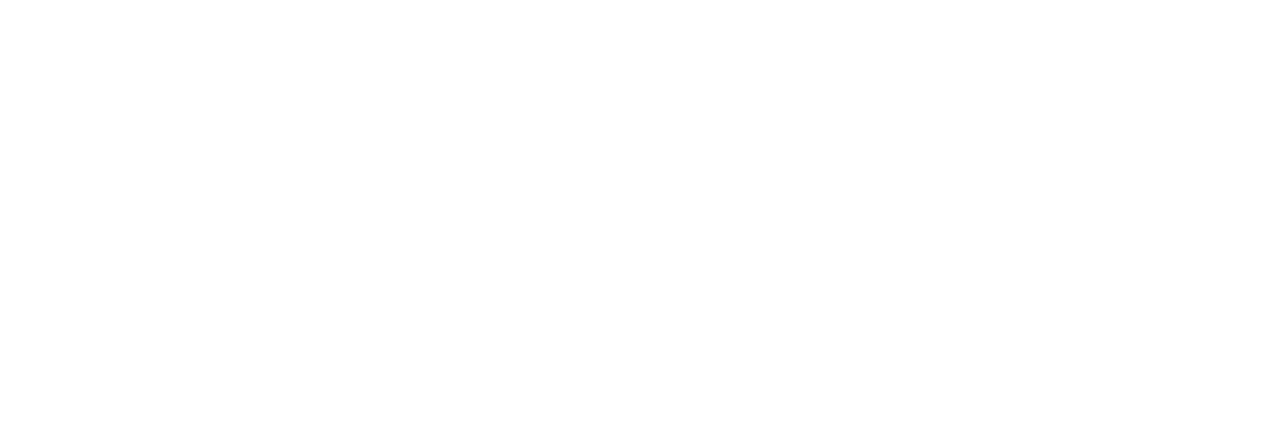
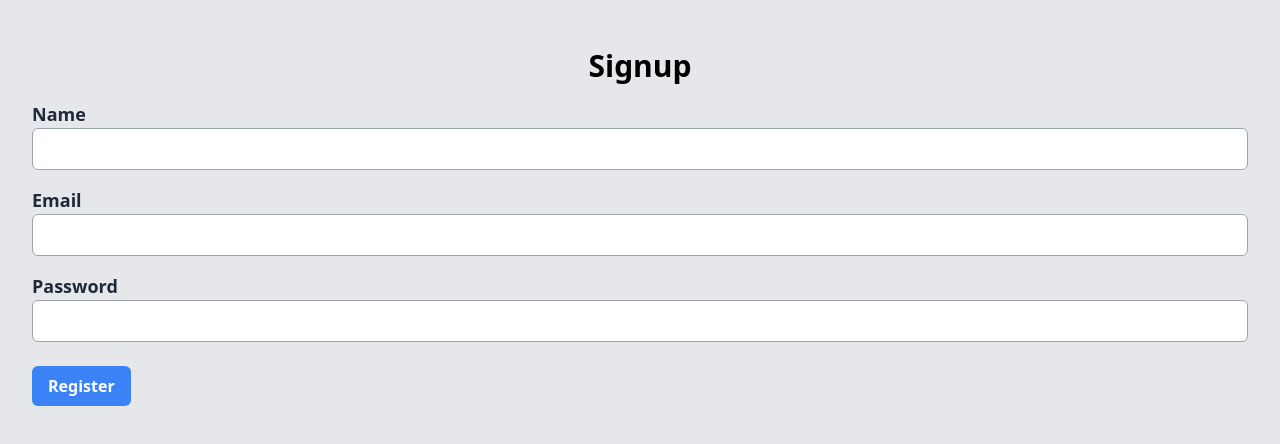
Before and after one commit to ssugam10/SAC_Management_System, a React (Vite) app in the folder frontend/: page /register in a window 1280 px wide. Before the commit this address had no page. Shown: the top 444 px of the page. Built offline with nearby package versions, Linux system fonts and the light colour scheme.

Commit message:
added login and register in frontend

```diff
--- a/frontend/src/App.jsx
+++ b/frontend/src/App.jsx
@@ -7,8 +7,12 @@ import ShowItem from "./pages/ShowItem";
 import EditItem from "./pages/EditItem";
 import DeleteItem from "./pages/DeleteItem";
 import Students from './pages/Students'
+import Register from './pages/Register'
+import Login from "./pages/Login";
 
 const App = () => {
+
+
     return (
         <Routes>
             <Route path="/" element={<Home />} />
@@ -16,7 +20,9 @@ const App = () => {
             <Route path="/items/details/:id" element={<ShowItem />} />
             <Route path="/items/edit/:id" element={<EditItem />} />
             <Route path="/items/delete/:id" element={<DeleteItem />} />
-            <Route path='/books/student/:id' element={<Students/>} />
+            <Route path='/items/student/:id' element={<Students/>} />
+            <Route path='/register' element={<Register />} />
+            <Route path='/login' element={<Login />} />
         </Routes>
     );
 };
--- /dev/null
+++ b/frontend/src/pages/Login.jsx
@@ -0,0 +1,73 @@
+import React from "react";
+import { useState } from "react";
+import axios from "axios";
+import { useNavigate } from "react-router-dom";
+
+const Login = () => {
+  const [email, setEmail] = useState("");
+  const [password, setPassword] = useState("");
+  const navigate = useNavigate()
+
+  const handleLogin  = () => {
+    const data = {
+        email: email,
+        password: password,
+    };
+
+    axios.post(`http://localhost:5555/api/auth/login`,data)
+        .then((user) => {
+            if(user)    console.log("User successfully Logged in!");
+            else navigate('/login');
+
+            console.log("role", user.data.role);
+            if(user.data.role === 'student') navigate(`/items/student/${user.id}`);
+            else if(user.data.role === 'guard') navigate('/');
+            else navigate('/login');
+        })
+        .catch(err => console.log(err));
+  }
+
+  return (
+    <div className="p-8 h-screen bg-gray-200">
+      <h1 className="text-3xl font-bold my-4 text-center">Login</h1>
+
+      <div className="my-4">
+        <label htmlFor="email" className="text-lg font-semibold text-gray-800">
+          Email
+        </label>
+        <input
+          id="email"
+          type="text"
+          value={email}
+          onChange={(e) => setEmail(e.target.value)}
+          className="border border-gray-400 px-4 py-2 w-full rounded-md focus:outline-none focus:border-blue-500"
+        />
+      </div>
+
+      <div className="my-4">
+        <label
+          htmlFor="password"
+          className="text-lg font-semibold text-gray-800"
+        >
+          Password
+        </label>
+        <input
+          id="password"
+          type="text"
+          value={password}
+          onChange={(e) => setPassword(e.target.value)}
+          className="border border-gray-400 px-4 py-2 w-full rounded-md focus:outline-none focus:border-blue-500"
+        />
+      </div>
+
+      <button
+        className="mt-2 mb-2 py-2 px-4 bg-blue-500 text-white font-semibold rounded-md hover:bg-blue-600"
+        onClick={handleLogin}
+      >
+        Login
+      </button>
+    </div>
+  );
+};
+
+export default Login;
--- /dev/null
+++ b/frontend/src/pages/Register.jsx
@@ -0,0 +1,83 @@
+import React from "react";
+import { useState } from "react";
+import axios from "axios";
+import { useNavigate } from "react-router-dom";
+
+const Register = () => {
+  const [email, setEmail] = useState("");
+  const [password, setPassword] = useState("");
+  const [name, setName] = useState("");
+  const navigate = useNavigate()
+
+  const handleRegister  = () => {
+    const data = {
+        email: email,
+        password: password,
+        name: name
+    };
+
+    axios.post(`http://localhost:5555/api/auth/register`,data)
+        .then((user) => {
+            if(user)    console.log("User successfully registered!");
+            navigate('/login');
+        })
+        .catch(err => console.log(err));
+  }
+
+  return (
+    <div className="p-8 h-screen bg-gray-200">
+      <h1 className="text-3xl font-bold my-4 text-center">Signup</h1>
+
+      <div className="my-4">
+        <label htmlFor="name" className="text-lg font-semibold text-gray-800">
+          Name
+        </label>
+        <input
+          id="name"
+          type="text"
+          value={name}
+          onChange={(e) => setName(e.target.value)}
+          className="border border-gray-400 px-4 py-2 w-full rounded-md focus:outline-none focus:border-blue-500"
+        />
+      </div>
+
+      <div className="my-4">
+        <label htmlFor="email" className="text-lg font-semibold text-gray-800">
+          Email
+        </label>
+        <input
+          id="email"
+          type="text"
+          value={email}
+          onChange={(e) => setEmail(e.target.value)}
+          className="border border-gray-400 px-4 py-2 w-full rounded-md focus:outline-none focus:border-blue-500"
+        />
+      </div>
+
+      <div className="my-4">
+        <label
+          htmlFor="password"
+          className="text-lg font-semibold text-gray-800"
+        >
+          Password
+        </label>
+        <input
+          id="password"
+          type="text"
+          value={password}
+          onChange={(e) => setPassword(e.target.value)}
+          className="border border-gray-400 px-4 py-2 w-full rounded-md focus:outline-none focus:border-blue-500"
+        />
+      </div>
+
+      <button
+        className="mt-2 mb-2 py-2 px-4 bg-blue-500 text-white font-semibold rounded-md hover:bg-blue-600"
+        onClick={handleRegister}
+      >
+        Register
+      </button>
+    </div>
+  );
+};
+
+export default Register;
```
